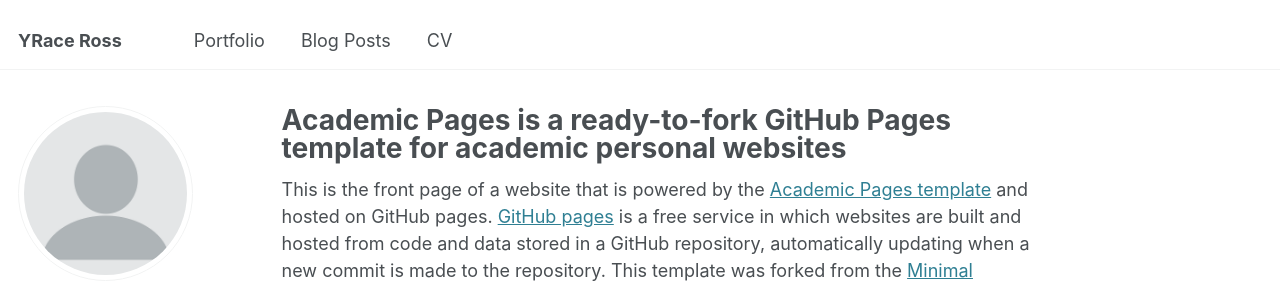
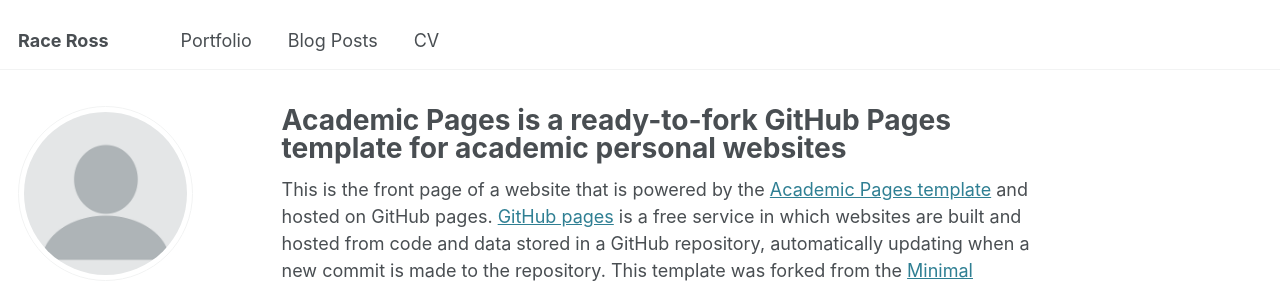
Before and after one commit to raceross/raceross.github.io, a Jekyll site: the page built from _pages/about.md, in a window 1280 px wide. Shown: the top 283 px of the page. Built offline with Jekyll 4.4.1, drawn with Linux system fonts in a browser that asks for light colours.

Commit message:
Update _config.yml

```diff
--- a/_config.yml
+++ b/_config.yml
@@ -9,7 +9,7 @@
 # Basic Site Settings
 locale                   : "en-US"
 site_theme               : "default"
-title                    : "YRace Ross"
+title                    : "Race Ross"
 title_separator          : "-"
 name                     : &name "Race Ross"
 description              : &description "personal description"
```
